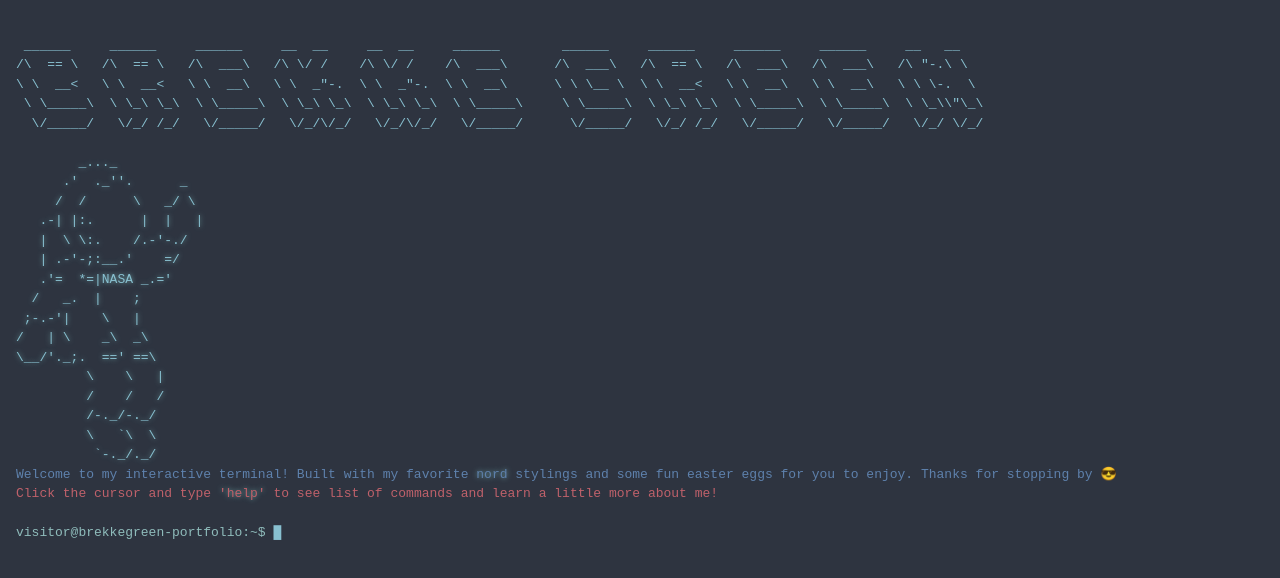
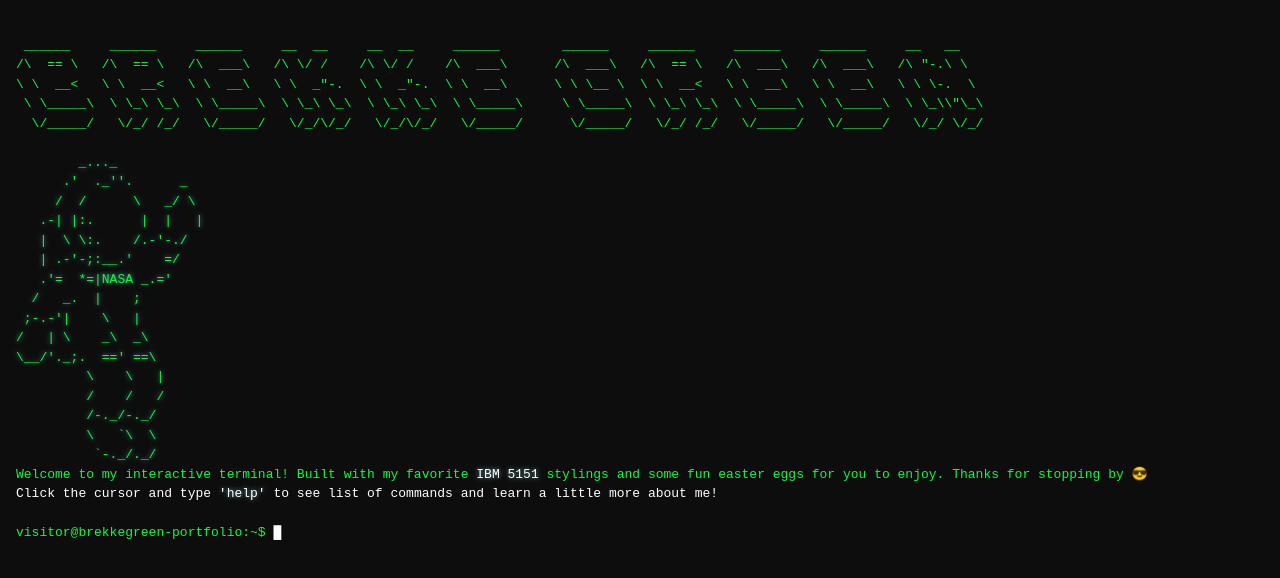
Before and after one commit to Brekke-Green/terminal, a website built with Vite: page index.html in a window 1280 px wide. Built offline with nearby package versions, Linux system fonts and the light colour scheme.

Commit message:
adjust contrast and max out accessibility and SEO metrics

```diff
--- a/commands.js
+++ b/commands.js
@@ -60,7 +60,7 @@ export const commands = {
         "<span class=\"spaceman\">         \\   `\\  \\</span>",
         "<span class=\"spaceman\">          `-._/._/</span>",
         "<span></span>",
-        "<span class=\"message\">Welcome to my interactive terminal! Built with my favorite <a href=\"https://www.nordtheme.com/\" target=\"_blank\" class=\"link\">nord</a> stylings and some fun easter eggs for you to enjoy. Thanks for stopping by 😎</span>",
+        "<span class=\"message\">Welcome to my interactive terminal! Built with my favorite <a href=\"https://en.wikipedia.org/wiki/IBM_5151\" target=\"_blank\" class=\"link\">IBM 5151</a> stylings and some fun easter eggs for you to enjoy. Thanks for stopping by 😎</span>",
         "<span class=\"info\">Click the cursor and type <span class=\"command\">'help'</span> to see list of commands and learn a little more about me!</span>",
         "<br>",
     ],
--- a/index.html
+++ b/index.html
@@ -3,7 +3,7 @@
   <head>
     <meta charset="UTF-8" />
     <link rel="icon" type="image/x-icon" href="/favicon.ico?">
-    <meta property="description" content="Full-stack engineer building scalable software solutions and collaborating through the full product cycle" />
+    <meta name="description" content="Full-stack engineer building scalable software solutions and collaborating through the full product cycle" />
     <meta property="author" content="Brekke Green" />
     <meta property="keywords" content="software engineer, full-stack engineer, JavaScript, Python, portfolio, programming" />
     <meta name="viewport" content="width=device-width, initial-scale=1.0" />
@@ -15,8 +15,10 @@
     />
     <title>Brekke Green | Software Engineer</title>
   </head>
+  <main>
   <body>
     <div id="app"></div>
     <script type="module" src="/main.js"></script>
   </body>
+  </main>
 </html>
--- a/main.js
+++ b/main.js
@@ -16,8 +16,7 @@ document.querySelector('#app').innerHTML = `
             </div>
         </div>
         <div id="command-line">
-            <textarea type="text" id="texter" autofocus=""></textarea>
-            <div class="path">visitor@brekkegreen-portfolio:~$ </div>
+            <label>visitor@brekkegreen-portfolio:~$ <textarea type="text" id="texter" autofocus=""></textarea></label>
             <span id="typer"></span><div id="cursor">█</div>
         </div>
     </div>
--- a/style.css
+++ b/style.css
@@ -5,8 +5,8 @@
   font-weight: 400;
 
   color-scheme: light dark;
-  color: rgba(255, 255, 255, 0.87);
-  background-color: #242424;
+  color: #839496;
+  background-color: #0d0d0d;
 
   font-synthesis: none;
   text-rendering: optimizeLegibility;
@@ -17,11 +17,11 @@
 
 a {
   font-weight: 500;
-  color: #646cff;
+  color: #00ff41;
   text-decoration: inherit;
 }
 a:hover {
-  color: #535bf2;
+  color: #33ff33;
 }
 
 body {
@@ -31,7 +31,7 @@ body {
   min-height: 100vh;
   height: 100%;
   font-family: monospace;
-  background-color: #2E3440;
+  background-color: #0d0d0d;
 }
 
 #app {
@@ -43,6 +43,7 @@ body {
 p {
     margin: 0;
     white-space: nowrap;
+    color: #00ff41;
 }
 
 .spaceman {
@@ -54,7 +55,7 @@ p {
 }
 
 .message {
-    color: #5E81AC;
+    color: #00ff41;
 }
 
 button {
@@ -64,7 +65,7 @@ button {
   font-size: 1em;
   font-weight: 500;
   font-family: inherit;
-  background-color: #1a1a1a;
+  background-color: #0d0d0d;
   cursor: pointer;
   transition: border-color 0.25s;
 }
@@ -78,40 +79,45 @@ button:focus-visible {
 
 @media (prefers-color-scheme: light) {
   :root {
-    color: #213547;
-    background-color: #2E3440;
+    color: white;
+    background-color: #0d0d0d;
   }
   a:hover {
-    color: #747bff;
+    color: #33ff33;
   }
   button {
-    background-color: #f9f9f9;
+    background-color: #0d0d0d;
   }
 }
 
 
 #command-line {
-    color: #88C0D0;
-    background-color: #2E3440;
+    color: white;
+    background-color: #0d0d0d;
 }
 
 #terminal {
-    color: #88C0D0;
-    background-color: #2E3440;
+    color: #00ff41;
+    background-color: #0d0d0d;
+}
+
+label {
+    color: #00ff41;
+    background-color: #0d0d0d;
 }
 
 .path {
     display: inline-block;
-    color: #8FBCBB;
-    background-color: #2E3440;
+    color: white;
+    background-color: #0d0d0d;
 }
 
 .info {
-    color: #BF616A;
+    color: white;
 }
 
 .link {
-    color: #5E81AC;
+    color: white;
     text-shadow: 0 0 5px #73ABAD;
 }
 
```
